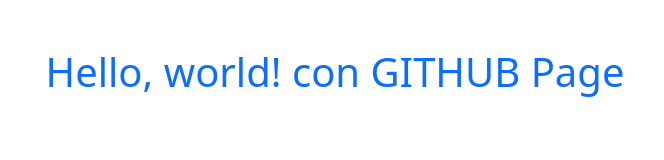
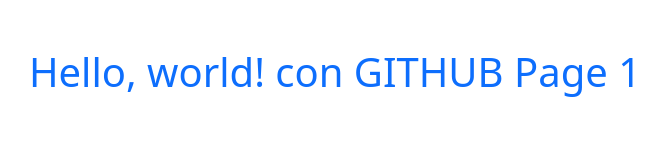
Before and after one commit to wilmerespinoza/wilmerespinoza.github.io, a plain HTML site: page index.html in a window 1280 px wide. Shown: the whole page, without its empty margins (305-969 px from the left). Drawn offline with nearby package versions, Linux system fonts and the light colour scheme.

Commit message:
subiendo cambios

```diff
--- a/index.html
+++ b/index.html
@@ -7,7 +7,7 @@
     <link href="https://cdn.jsdelivr.net/npm/bootstrap@5.3.3/dist/css/bootstrap.min.css" rel="stylesheet" integrity="sha384-QWTKZyjpPEjISv5WaRU9OFeRpok6YctnYmDr5pNlyT2bRjXh0JMhjY6hW+ALEwIH" crossorigin="anonymous">
   </head>
   <body>
-    <h1 class="text-center mt-5 diaplay-4 text-primary">Hello, world! con GITHUB Page</h1>
+    <h1 class="text-center mt-5 diaplay-4 text-primary">Hello, world! con GITHUB Page 1</h1>
     <script src="https://cdn.jsdelivr.net/npm/bootstrap@5.3.3/dist/js/bootstrap.bundle.min.js" integrity="sha384-YvpcrYf0tY3lHB60NNkmXc5s9fDVZLESaAA55NDzOxhy9GkcIdslK1eN7N6jIeHz" crossorigin="anonymous"></script>
   </body>
 </html>
```
